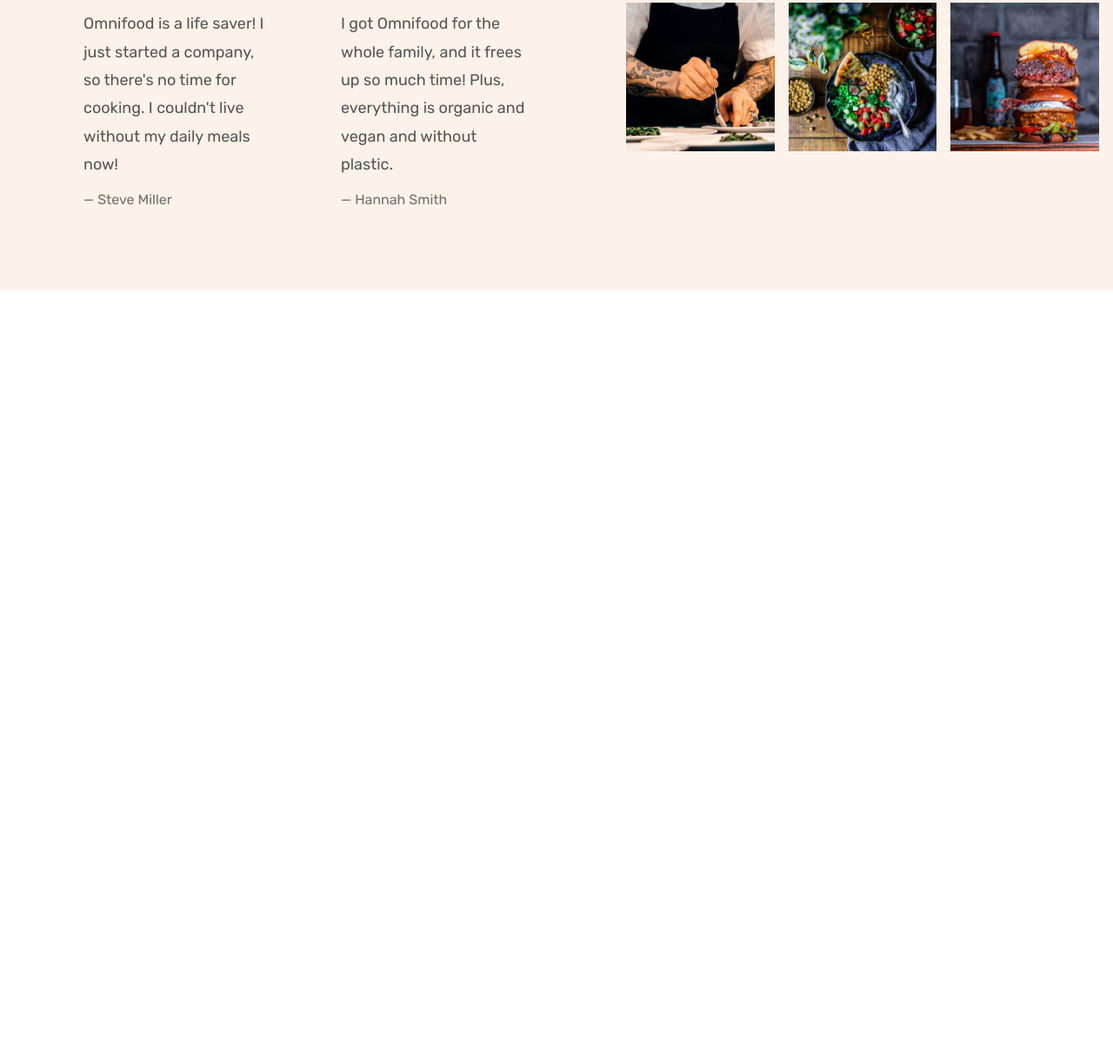
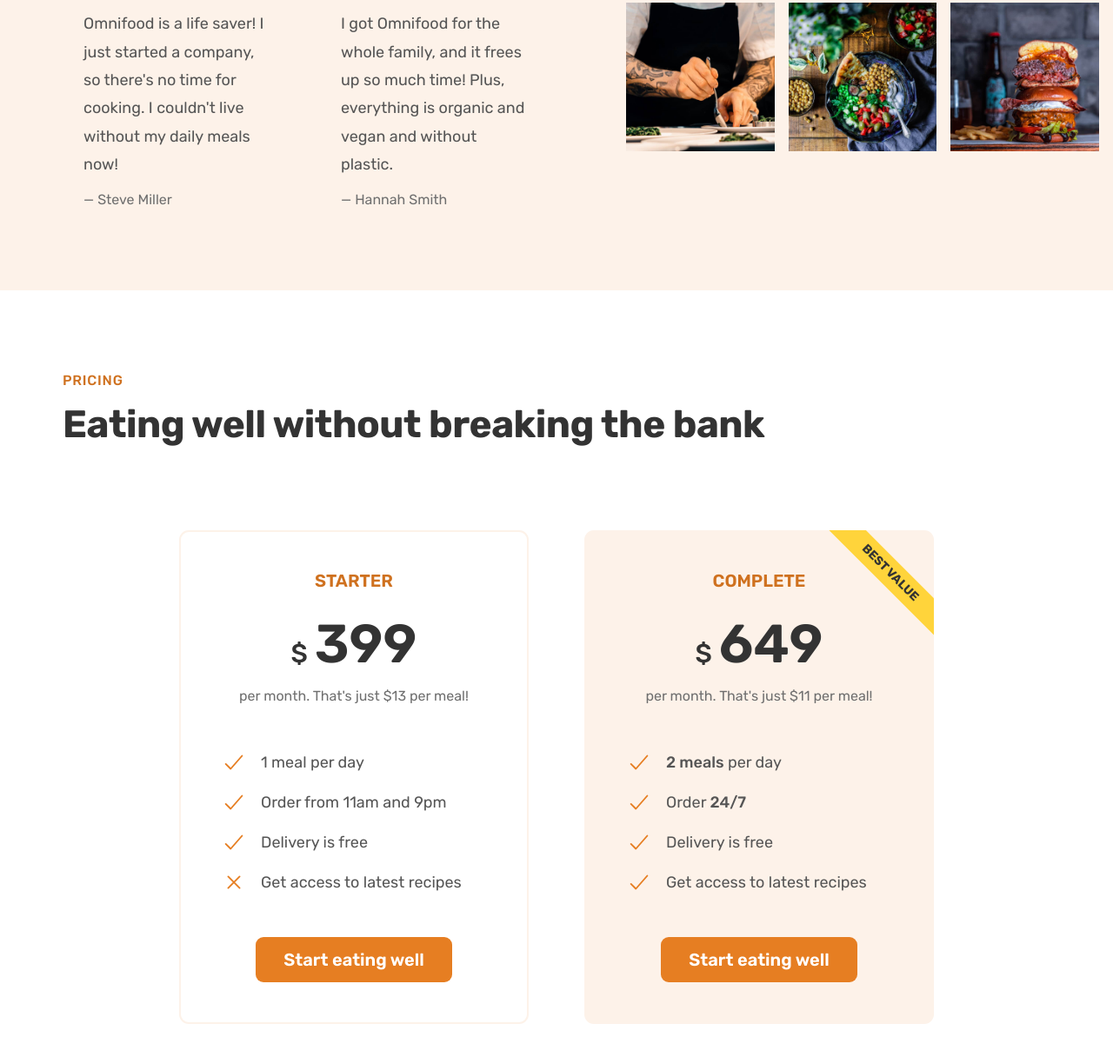
Before and after one commit to Bharat-Dua/Omnifood-food-startup-website, a plain HTML site: page index.html in a window 1280 px wide. Shown: the part 4279-5495 px from the top of the page at 87% size. Before the commit the page ends 4613 px from the top, so only its background shows below. Drawn offline with nearby package versions, Linux system fonts and the light colour scheme.

Commit message:
built the pricing section for user to easily select the plan

```diff
--- a/CSS/general.css
+++ b/CSS/general.css
@@ -86,6 +86,11 @@
   display: grid;
   row-gap: 9.6rem;
   column-gap: 6.4rem;
+  /* margin-bottom: 9.6rem; */
+}
+/* .grid:last-child{margin-bottom: 0;} */
+.grid:not(:last-child) {
+  margin-bottom: 9.6rem;
 }
 .grid--2--cols {
   grid-template-columns: repeat(2, 1fr);
@@ -190,6 +195,23 @@
 .link:hover .arrow {
   transform: translateX(5px);
 }
+.list {
+  list-style: none;
+  display: flex;
+  flex-direction: column;
+  gap: 1.6rem;
+}
+.list-item {
+  font-size: 1.8rem;
+  display: flex;
+  align-items: center;
+  gap: 1.6rem;
+}
+.list-icon {
+  width: 3rem;
+  height: 3rem;
+  color: #e67e22;
+}
 /* HELPER/SETTINGS CLASSES */
 .margin-right-sm {
   margin-right: 1.6rem !important;
--- a/CSS/style.css
+++ b/CSS/style.css
@@ -258,23 +258,7 @@
 .meal-img {
   width: 100%;
 }
-.list {
-  list-style: none;
-  display: flex;
-  flex-direction: column;
-  gap: 1.6rem;
-}
-.list-item {
-  font-size: 1.8rem;
-  display: flex;
-  align-items: center;
-  gap: 1.6rem;
-}
-.list-icon {
-  width: 3rem;
-  height: 3rem;
-  color: #e67e22;
-}
+
 .all-recipes {
   text-align: center;
   font-size: 1.8rem;
@@ -338,3 +322,83 @@
 .gallery-item img:hover {
   transform: scale(1.1);
 }
+
+/**************************/
+/* PRICING Section */
+/**************************/
+
+.section-pricing {
+  padding: 9.6rem 0;
+}
+
+.pricing-plan {
+  border-radius: 11px;
+  width: 75%;
+}
+.pricing-plan--starter {
+  justify-self: end;
+  padding: 4.6rem;
+  border: 2px solid #fdf2e9;
+}
+.pricing-plan--complete {
+  background-color: #fdf2e9;
+  padding: 4.8rem;
+  position: relative;
+  overflow: hidden;
+}
+.pricing-plan--complete::before {
+  content: "best value";
+  position: absolute;
+  top: 6%;
+  right: -18%;
+  padding: 0.8rem 8rem;
+  text-transform: uppercase;
+  font-size: 1.4rem;
+  font-weight: 700;
+  color: #333;
+  background-color: #ffd43b;
+  transform: rotate(45deg);
+}
+.plan-header {
+  text-align: center;
+  margin-bottom: 4.8rem;
+}
+
+.plan-name {
+  color: #cf711f;
+  font-weight: 600;
+  font-size: 2rem;
+  text-transform: uppercase;
+  letter-spacing: 0.75;
+  margin-bottom: 3.2rem;
+}
+
+.plan-price {
+  font-size: 6.2rem;
+  font-weight: 600;
+  color: #333;
+  margin-bottom: 1.6rem;
+}
+
+.plan-price span {
+  font-size: 3rem;
+  font-weight: 500;
+  margin-right: 0.8rem;
+}
+
+.plan-text {
+  font-size: 1.6rem;
+  line-height: 1.6;
+  color: #6f6f6f;
+}
+
+.plan-signUp {
+  text-align: center;
+  margin-top: 4.8rem;
+}
+
+.plan-details {
+  font-size: 1.6rem;
+  line-height: 1.6;
+  text-align: center;
+}
--- a/index.html
+++ b/index.html
@@ -437,6 +437,74 @@
           </figure>
         </div>
       </section>
+      <section class="section-pricing">
+        <div class="container">
+          <span class="subheading">Pricing</span>
+          <h2 class="heading-secondary">
+            Eating well without breaking the bank
+          </h2>
+        </div>
+        <div class="container grid grid--2--cols">
+          <!-- card 1 -->
+          <div class="pricing-plan pricing-plan--starter">
+            <header class="plan-header">
+              <p class="plan-name">Starter</p>
+              <p class="plan-price"><span>$</span>399</p>
+              <p class="plan-text">per month. That's just $13 per meal!</p>
+            </header>
+            <ul class="list">
+              <li class="list-item">
+                <ion-icon class="list-icon" name="checkmark-outline"></ion-icon
+                ><span>1 meal per day</span>
+              </li>
+              <li class="list-item">
+                <ion-icon class="list-icon" name="checkmark-outline"></ion-icon
+                ><span>Order from 11am and 9pm</span>
+              </li>
+              <li class="list-item">
+                <ion-icon class="list-icon" name="checkmark-outline"></ion-icon
+                ><span>Delivery is free</span>
+              </li>
+              <li class="list-item">
+                <ion-icon class="list-icon" name="close-outline"></ion-icon
+                ><span>Get access to latest recipes</span>
+              </li>
+            </ul>
+            <div class="plan-signUp">
+              <a href="#" class="btn btn--full">Start eating well</a>
+            </div>
+          </div>
+          <!-- card 2 -->
+          <div class="pricing-plan pricing-plan--complete">
+            <header class="plan-header">
+              <p class="plan-name">Complete</p>
+              <p class="plan-price"><span>$</span>649</p>
+              <p class="plan-text">per month. That's just $11 per meal!</p>
+            </header>
+            <ul class="list">
+              <li class="list-item">
+                <ion-icon class="list-icon" name="checkmark-outline"></ion-icon
+                ><span><strong>2 meals</strong> per day</span>
+              </li>
+              <li class="list-item">
+                <ion-icon class="list-icon" name="checkmark-outline"></ion-icon
+                ><span>Order <strong>24/7</strong></span>
+              </li>
+              <li class="list-item">
+                <ion-icon class="list-icon" name="checkmark-outline"></ion-icon
+                ><span>Delivery is free</span>
+              </li>
+              <li class="list-item">
+                <ion-icon class="list-icon" name="checkmark-outline"></ion-icon
+                ><span>Get access to latest recipes</span>
+              </li>
+            </ul>
+            <div class="plan-signUp">
+              <a href="#" class="btn btn--full">Start eating well</a>
+            </div>
+          </div>
+        </div>
+      </section>
     </main>
   </body>
 </html>
```
